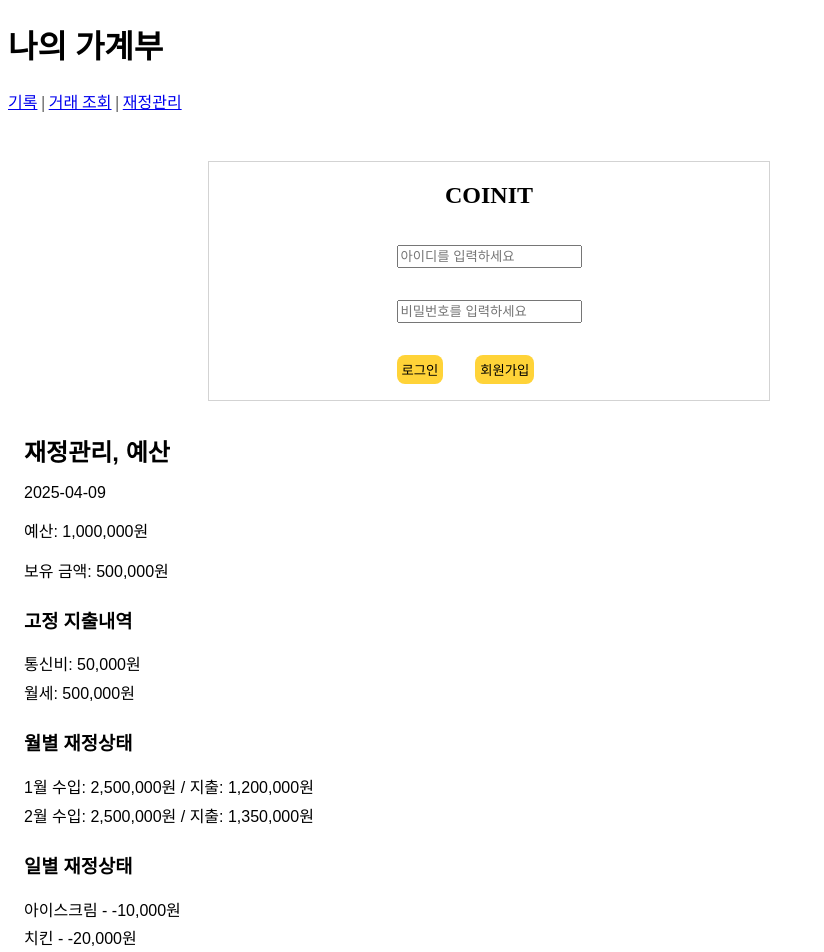
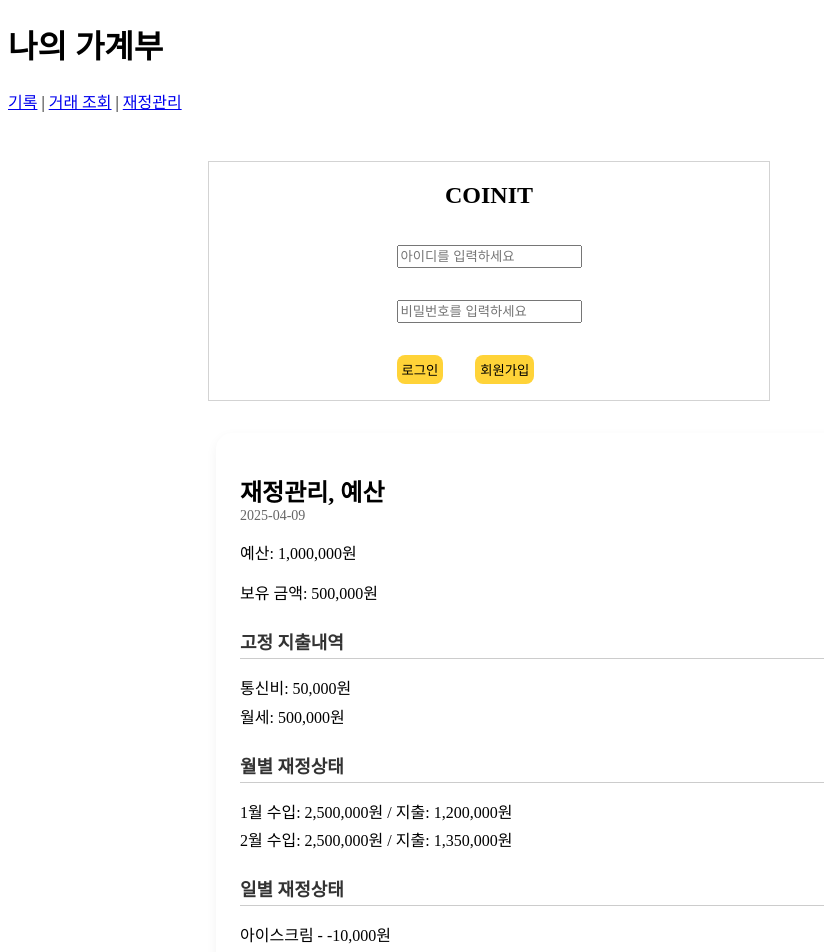
Before and after one commit to Hwang-Dawon/coinit, a Vue app: page /management in a window 1280 px wide. Shown: the top 952 px of the page, without its empty margins (0-824 px from the left). Built offline with nearby package versions, Linux system fonts and the light colour scheme.

Commit message:
재정관리 스타일

```diff
--- a/src/views/Management.vue
+++ b/src/views/Management.vue
@@ -69,15 +69,36 @@
   </script>
 
   <style scoped>
+
   .management {
-    padding: 1rem;
-    font-family: sans-serif;
-  }
+  max-width: 800px;
+  margin: 2rem auto;
+  padding: 1.5rem;
+  background: #ffffff;
+  border-radius: 16px;
+  box-shadow: 0 4px 12px rgba(0, 0, 0, 0.05);
+}
+
+  .card {
+  background-color: #f9f9f9;
+  padding: 1rem;
+  border-radius: 12px;
+  box-shadow: 0 2px 6px rgba(0, 0, 0, 0.05);
+  margin-bottom: 1.5rem;
+}
 
   h1 {
     font-size: 24px;
     margin-bottom: 0.5rem;
   }
+
+  h3 {
+  font-size: 18px;
+  margin-bottom: 0.5rem;
+  border-bottom: 1px solid #ccc;
+  padding-bottom: 0.25rem;
+  color: #333;
+}
 
   section, .fixed-expense, .monthly-status, .daily-status {
     margin-bottom: 1.5rem;
@@ -88,7 +109,22 @@
     padding-left: 0;
   }
 
+  .income {
+  color: #007bff;
+  }
+.expense {
+  color: #dc3545;
+  }
+
   li {
     margin-bottom: 0.3rem;
   }
+
+  header p {
+  font-size: 14px;
+  color: #666;
+  margin-top: -0.5rem;
+  }
+
+
   </style>
```
